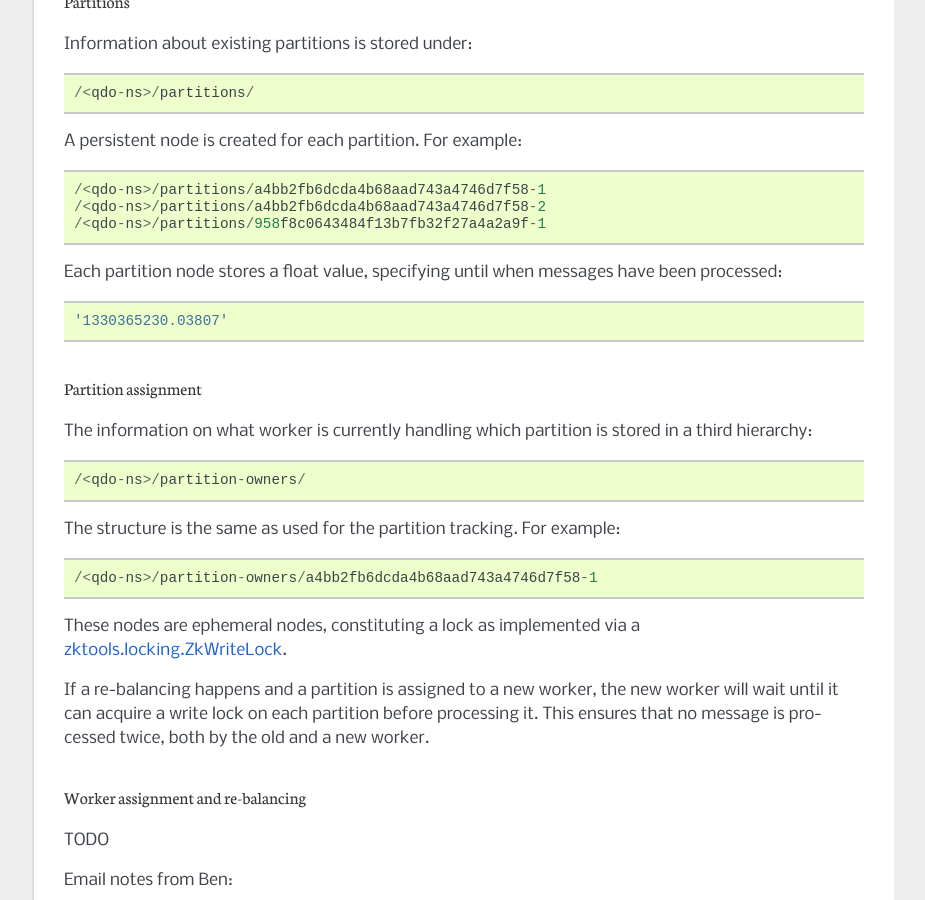
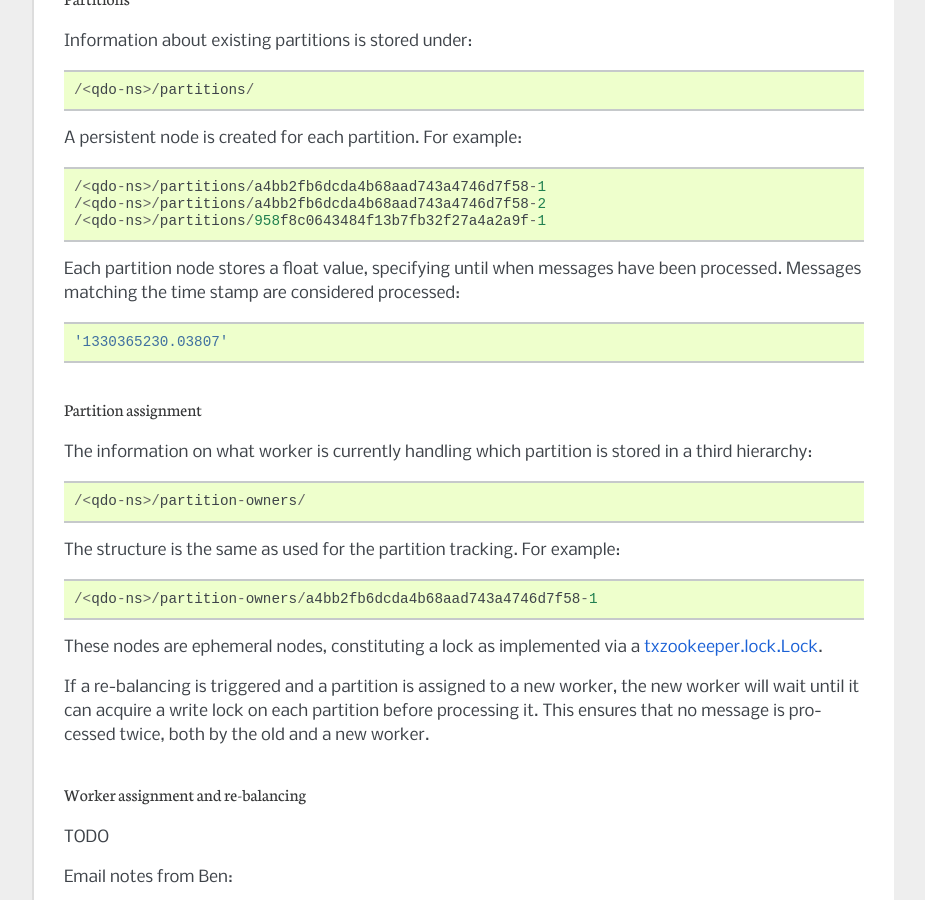
Before and after one commit to mozilla-services/qdo, a Sphinx documentation site: the page built from docs/internals.rst, in a window 1280 px wide and 900 px high, scrolled down 1013 px. Shown: the whole window, without its empty margins (198-1123 px from the left). Built offline with Sphinx 7.4.7, drawn with Linux system fonts in a browser that asks for light colours.

Commit message:
more doc tweaks

```diff
--- a/docs/internals.rst
+++ b/docs/internals.rst
@@ -27,7 +27,7 @@ Data structure
 --------------
 
 In the following definitions ``/<qdo-ns>/`` is used as a shorthand for
-``/mozilla-qdo/`` or an apps specific namespace like `socorro-qdo`.
+``/mozilla-qdo/`` or an apps specific namespace like ``socorro-qdo``.
 
 Workers
 +++++++
@@ -62,7 +62,7 @@ A persistent node is created for each partition. For example::
     /<qdo-ns>/partitions/958f8c0643484f13b7fb32f27a4a2a9f-1
 
 Each partition node stores a float value, specifying until when messages have
-been processed:
+been processed. Messages matching the time stamp are considered processed:
 
 .. code-block:: javascript
 
@@ -81,12 +81,12 @@ The structure is the same as used for the partition tracking. For example::
     /<qdo-ns>/partition-owners/a4bb2fb6dcda4b68aad743a4746d7f58-1
 
 These nodes are ephemeral nodes, constituting a lock as implemented via a
-`zktools.locking.ZkWriteLock <http://zktools.readthedocs.org/en/latest/api/locking.html>`_.
+`txzookeeper.lock.Lock <http://bazaar.launchpad.net/~juju/txzookeeper/trunk/view/head:/txzookeeper/lock.py>`_.
 
-If a re-balancing happens and a partition is assigned to a new worker, the new
-worker will wait until it can acquire a write lock on each partition before
-processing it. This ensures that no message is processed twice, both by the
-old and a new worker.
+If a re-balancing is triggered and a partition is assigned to a new worker,
+the new worker will wait until it can acquire a write lock on each partition
+before processing it. This ensures that no message is processed twice, both by
+the old and a new worker.
 
 Worker assignment and re-balancing
 ++++++++++++++++++++++++++++++++++
```
